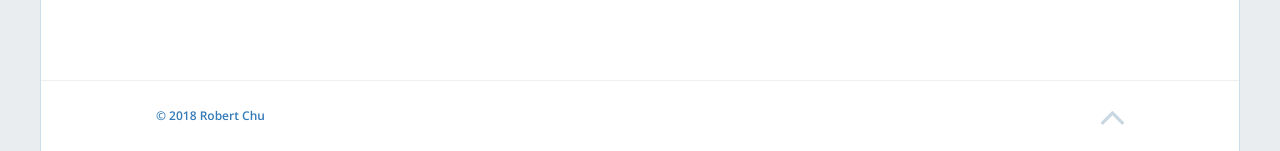
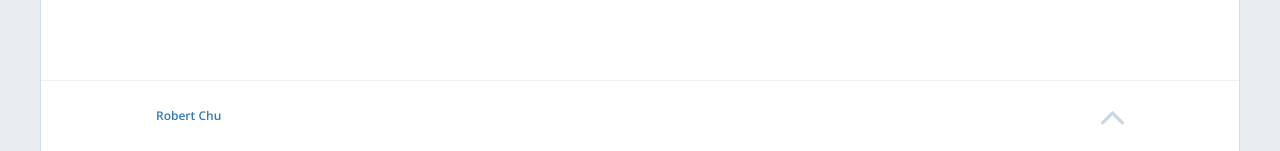
Before and after one commit to RobertFromTX/RobertFromTX.github.io, a Jekyll site: the page built from index.html, in a window 1280 px wide and 900 px high, scrolled down 2320 px. Shown: the part 749-900 px from the top of the window. Built offline with Jekyll 4.4.1, drawn with Linux system fonts in a browser that asks for light colours; nearby versions of some CDN libraries; the list of posts is cut into pages by our own code.

Commit message:
linkedin

```diff
--- a/_config.yml
+++ b/_config.yml
@@ -20,7 +20,7 @@
 url: "https://robertfromtx.github.io" # the base hostname & protocol for your site, e.g. https://example.com
 twitter_username: 'RobertEnTX'
 github_username: 'RobertFromTx'
-medium_username: 'blog.jamigibbs.com'
+linkedin_username: 'linkedin.com/in/btx-robert/'
 
 # Build settings
 markdown: kramdown
@@ -89,7 +89,7 @@
 ############################################################
 
 ### Phantom settings
-footer_text: '© 2018 Robert Chu'
+footer_text: 'Robert Chu' #© 2018
 admin_name: 'Robert Chu'
 google_analytics: "UA-9999999-99" # Update with your own tracking ID
 enable_contact: false
--- a/_includes/home-hero.html
+++ b/_includes/home-hero.html
@@ -34,7 +34,7 @@
               <a href="https://github.com/{{ site.github_username }}"><button class="btn btn-default btn-lg"><i class="fa fa-github fa-lg"></i>Github</button></a>
             {% endif %}
             {% if site.medium_username != '' %}
-              <a href="https://{{ site.medium_username }}"><button class="btn btn-default btn-lg"><i class="fa fa-medium fa-lg"></i>Medium</button></a>
+              <a href="https://{{ site.linkedin_username }}"><button class="btn btn-default btn-lg"><i class="fa fa-medium fa-lg"></i>Medium</button></a>
             {% endif %}
 
           </div>
```
